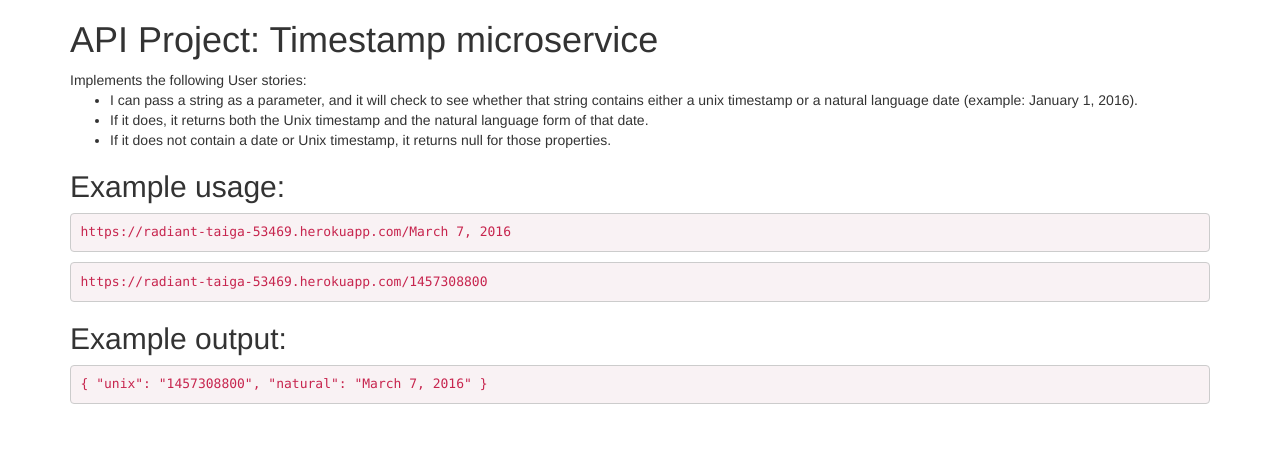
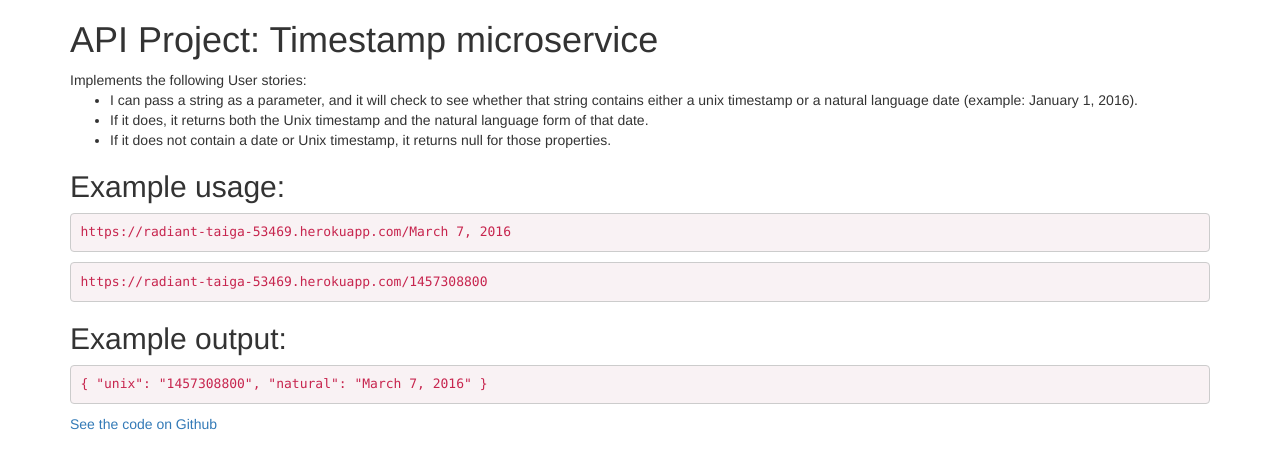
Before and after one commit to thancock20/timestamp_api, a website: page index.html in a window 1280 px wide. Drawn offline with nearby package versions, Linux system fonts and the light colour scheme.

Commit message:
Add Github link to index.html

```diff
--- a/index.html
+++ b/index.html
@@ -23,6 +23,8 @@
 
       <h2>Example output:</h2>
       <pre class="code"><code>{ "unix": "1457308800", "natural": "March 7, 2016" }</code></pre>
+
+      <a href="https://github.com/thancock20/timestamp_api">See the code on Github</a>
     </div>
   </body>
 </html>
```
